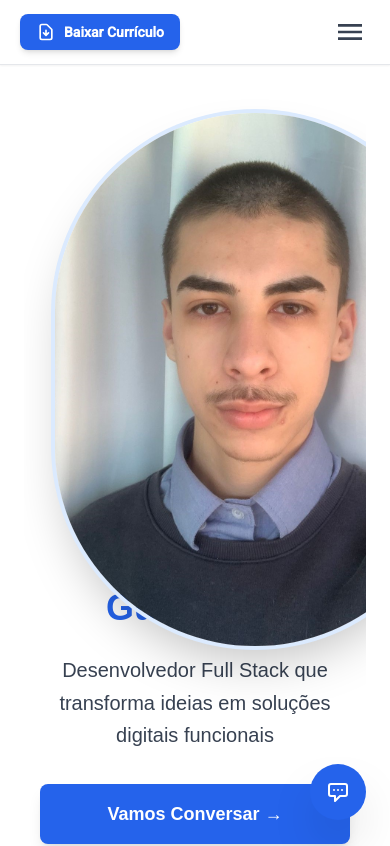
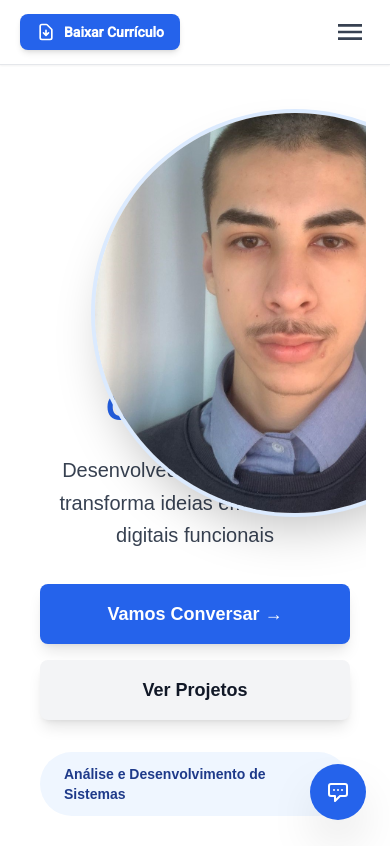
Before and after one commit to guicirelli/landing-page-cirelli, a Next.js app: page / in a window 390 px wide. Shown: the top 846 px of the page. Built offline with nearby package versions, Linux system fonts and the light colour scheme; no server answers.

Commit message:
fix: Reduzir tamanho da imagem no mobile para 200px quadrada

```diff
--- a/src/components/Home/Inicio.tsx
+++ b/src/components/Home/Inicio.tsx
@@ -14,13 +14,13 @@ export const Inicio = () => {
         <div className="flex flex-col lg:flex-row justify-center items-center gap-8 lg:gap-20">
           {/* Photo - First on mobile */}
           <div className="flex justify-center w-full lg:order-2 lg:w-auto">
-            <div className="relative w-[280px] sm:w-[320px] lg:w-[400px]">
+            <div className="relative w-[200px] h-[200px] sm:w-[280px] sm:h-[280px] lg:w-[400px] lg:h-[400px]">
               <OptimizedImage
                 src={photo.url}
                 alt={photo.alt}
                 width={photo.width}
                 height={photo.height}
-                className="rounded-full shadow-2xl ring-4 sm:ring-8 ring-blue-100 dark:ring-blue-900 w-full h-auto"
+                className="rounded-full shadow-2xl ring-4 sm:ring-8 ring-blue-100 dark:ring-blue-900 w-full h-full object-cover"
                 priority
               />
             </div>
```
